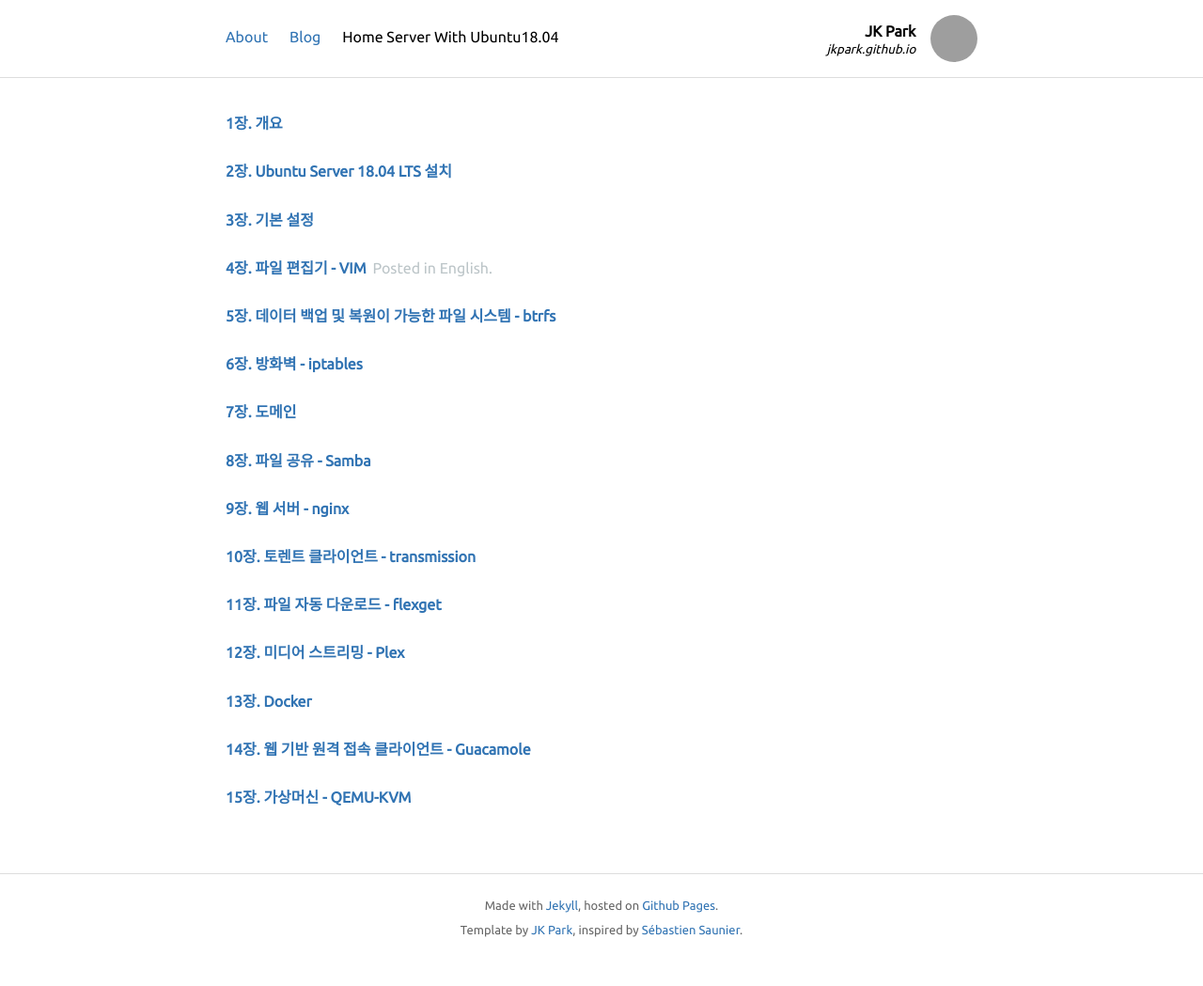
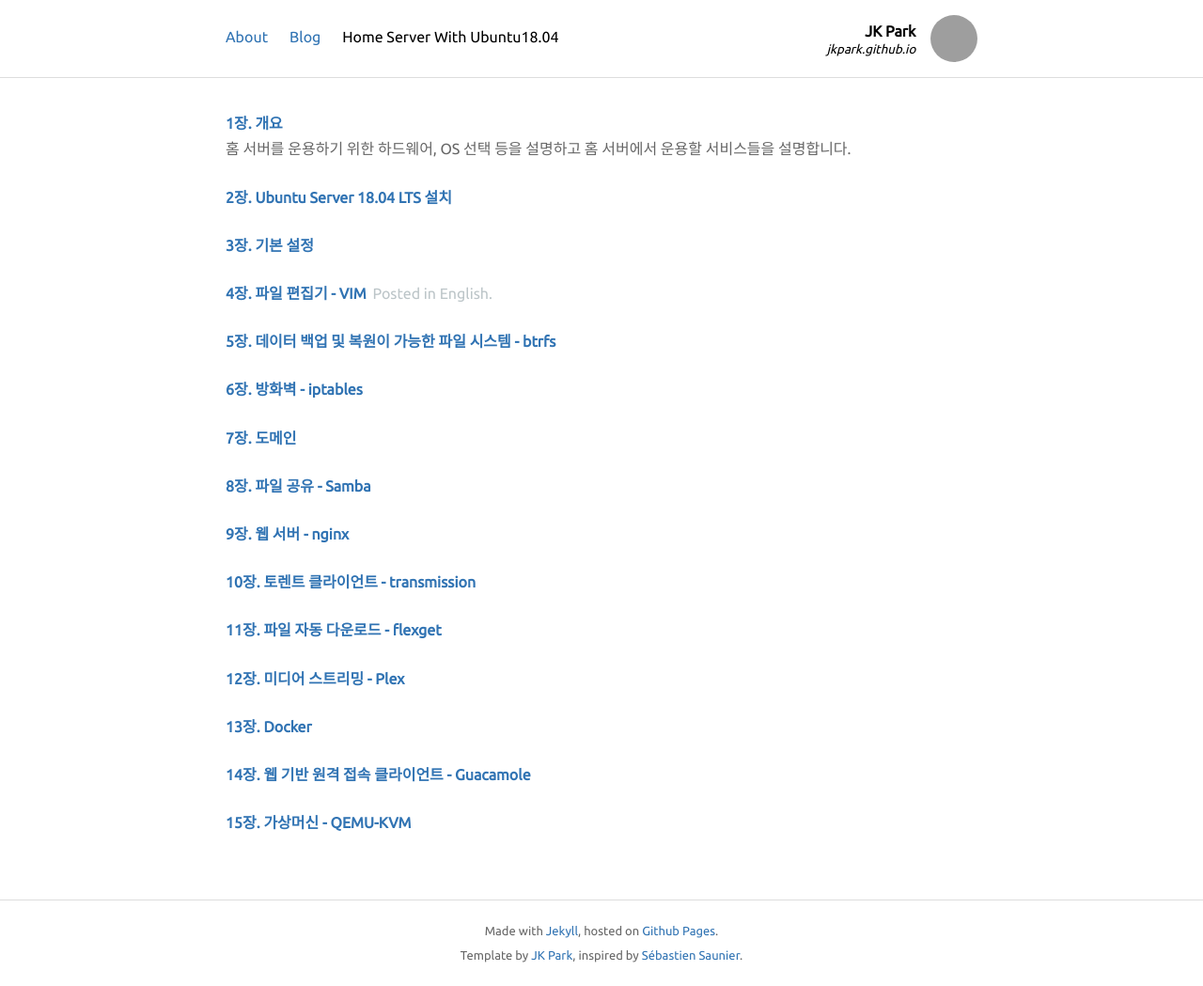
Before and after one commit to jkpark/jkpark.github.io, a Jekyll site: the page built from ubuntu1804/index.html, in a window 1280 px wide. Shown: the whole page at 94% size. Built offline with Jekyll 4.4.1, drawn with Linux system fonts in a browser that asks for light colours; before the commit the page ends 1021 px from its top, so only the background shows below that; grey boxes are pictures that could not be loaded.

```diff
--- a/_layouts/default.html
+++ b/_layouts/default.html
@@ -13,7 +13,11 @@
 
   <link rel="alternate" type="application/rss+xml" title="{{ site.name }} - {{ site.description }}" href="{{ site.baseurl }}/feed.xml" />
 
-  <title>{% if page.title %}{{ page.title }} – {% endif %}{{ site.name }}</title>
+  <title>
+    {% if page.title %}{{ page.title }}
+    {% if page.category == 'ubuntu1804' %} - 우분투18.04 홈 서버 구축{% endif %}
+    - {% endif %}{{ site.name }}
+  </title>
   <meta name="author" content="{{ site.author }}" />
   {% if page.description %}<meta name="description" content="{{page.description}}" />{% endif %}
 
--- a/_ubuntu1804s/01-overview.md
+++ b/_ubuntu1804s/01-overview.md
@@ -2,6 +2,7 @@
 layout: post
 title: 1장. 개요
 category: ubuntu1804
+description: 홈 서버를 운용하기 위한 하드웨어, OS 선택 등을 설명하고 홈 서버에서 운용할 서비스들을 설명합니다.
 ---
 
 # 홈 서버를 운영하게 된 계기
```
Also changed, not shown: sitemap.xml (+9 -4 lines).
